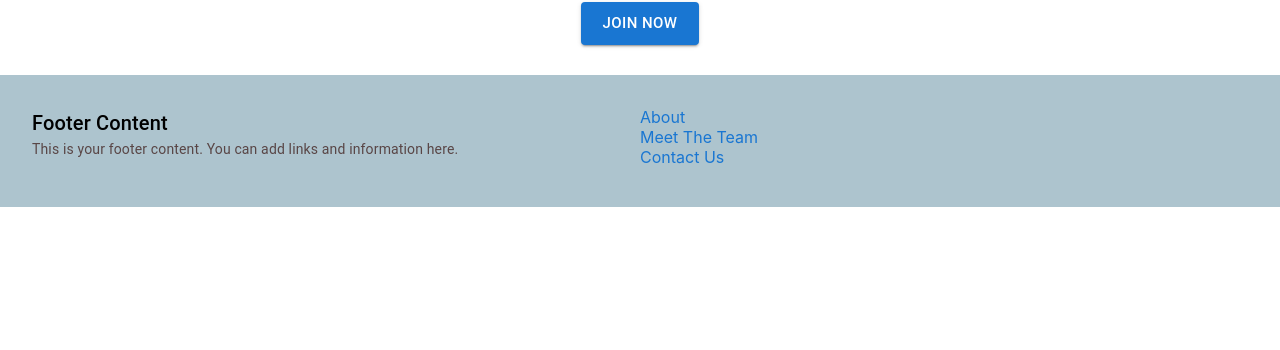
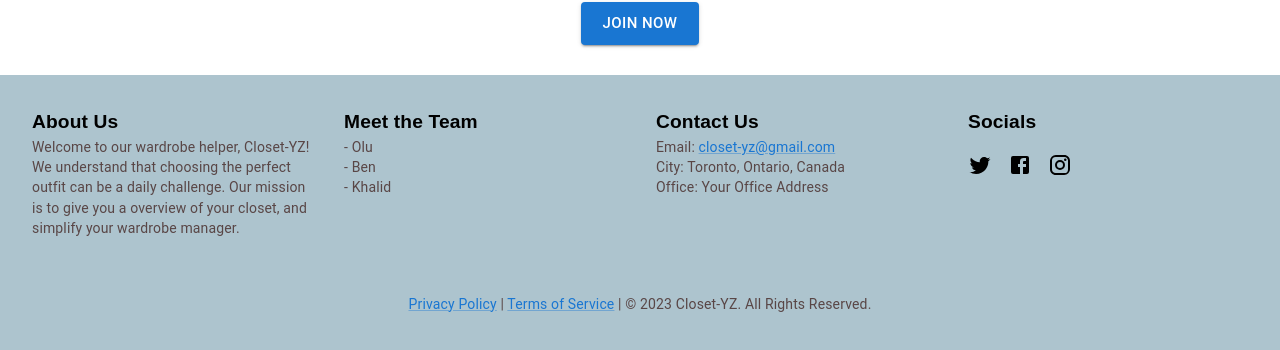
Before and after one commit to oluobamzy/closet-yz, a React (Create React App) app in the folder client/: page / in a window 1280 px wide. Shown: the part 857-1207 px from the top of the page. Before the commit the page ends 1064 px from the top, so only its background shows below. Built offline with nearby package versions, Linux system fonts and the light colour scheme; no server answers.

Commit message:
feature/footer

```diff
--- a/client/src/components/Footer.js
+++ b/client/src/components/Footer.js
@@ -1,47 +1,105 @@
 import React from "react";
 import { Grid, Typography, Link } from "@mui/material";
-import { styled } from '@mui/system';
+import { styled } from "@mui/system";
+import TwitterIcon from "@mui/icons-material/Twitter";
+import FacebookIcon from "@mui/icons-material/Facebook";
+import InstagramIcon from "@mui/icons-material/Instagram";
 
 const FooterContainer = styled(Grid)(({ theme }) => ({
   backgroundColor: "#ADC4CE",
-  padding: theme.spacing(4),
- // position: 'fixed',
+  padding: theme.spacing(2), // Adjust the padding here for the footer container
   bottom: 0,
   left: 0,
   right: 0,
   zIndex: 1000,
 }));
 
+const Section = styled(Grid)(({ theme }) => ({
+  marginBottom: theme.spacing(1), // Adjust the spacing between sections here
+  padding: theme.spacing(1), // Adjust the padding within sections here
+  [theme.breakpoints.up("md")]: {
+    padding: theme.spacing(2), // You can adjust this for larger screens
+  },
+}));
 
+const sectionTypographyStyles = {
+  fontFamily: 'YourFontName, sans-serif', // Replace 'YourFontName' with the desired font name
+  fontWeight: 'bold', // You can adjust the font weight
+  fontSize: '1.2rem', // You can adjust the font size
+};
+
+const SocialLinks = styled("div")({
+  marginTop: "16px",
+  display: "flex",
+  alignItems: "center",
+});
+
+const SocialIcon = styled("span")({
+  marginRight: "16px",
+  fontSize: "24px",
+});
 
 const Footer = () => {
- // const classes = useStyles();
-
   return (
     <FooterContainer container>
-      <Grid item xs={12} md={6}>
-        <Typography variant="h6">Footer Content</Typography>
-        <Typography variant="body2" paragraph>
-          This is your footer content. You can add links and information here.
+      <Section item xs={12} md={3}>
+        <Typography variant="h6" className="footer-section-title" style={sectionTypographyStyles}>
+          About Us
         </Typography>
-      </Grid>
-      <Grid item xs={12} md={6} >
-      <div>
-            <Link href="#"  style={{textDecoration:"none"}}>
-              About
-            </Link>
-          </div>
-          <div>
-            <Link href="#"  style={{textDecoration:"none"}}>
-              Meet The Team
-            </Link>
-          </div>
-          <div>
-            <Link href="#"  style={{textDecoration:"none"}}>
-              Contact Us
-            </Link>
-          </div>
-      </Grid>
+        <Typography variant="body2">
+          Welcome to our wardrobe helper, Closet-YZ! We understand that choosing the perfect outfit
+          can be a daily challenge. Our mission is to give you a overview of your closet, and simplify your wardrobe manager.
+        </Typography>
+      </Section>
+      <Section item xs={12} md={3}>
+        <Typography variant="h6" className="footer-section-title" style={sectionTypographyStyles}>
+          Meet the Team
+        </Typography>
+        <Typography variant="body2">
+          - Olu
+        </Typography>
+        <Typography variant="body2">
+          - Ben
+        </Typography>
+        <Typography variant="body2">
+          - Khalid
+        </Typography>
+      </Section>
+      <Section item xs={12} md={3}>
+        <Typography variant="h6" className="footer-section-title" style={sectionTypographyStyles}>
+          Contact Us
+        </Typography>
+        <Typography variant="body2">
+          Email: <Link href="mailto:closet-yz@gmail.com">closet-yz@gmail.com</Link>
+        </Typography>
+        <Typography variant="body2">
+          City: Toronto, Ontario, Canada
+        </Typography>
+        <Typography variant="body2">
+          Office: Your Office Address
+        </Typography>
+      </Section>
+      <Section item xs={12} md={3}>
+        <Typography variant="h6" className="footer-section-title" style={sectionTypographyStyles}>
+          Socials
+        </Typography>
+        <SocialLinks>
+          <SocialIcon>
+            <TwitterIcon />
+          </SocialIcon>
+          <SocialIcon>
+            <FacebookIcon />
+          </SocialIcon>
+          <SocialIcon>
+            <InstagramIcon />
+          </SocialIcon>
+        </SocialLinks>
+      </Section>
+      <Section item xs={12}>
+        <Typography variant="body2" align="center" style={{ marginTop: "16px" }}>
+          <Link href="/privacy-policy">Privacy Policy</Link> | <Link href="/terms-of-service">Terms of Service</Link> | © 2023 Closet-YZ. All Rights Reserved.
+        </Typography>
+      </Section>
     </FooterContainer>
   );
 };
```
